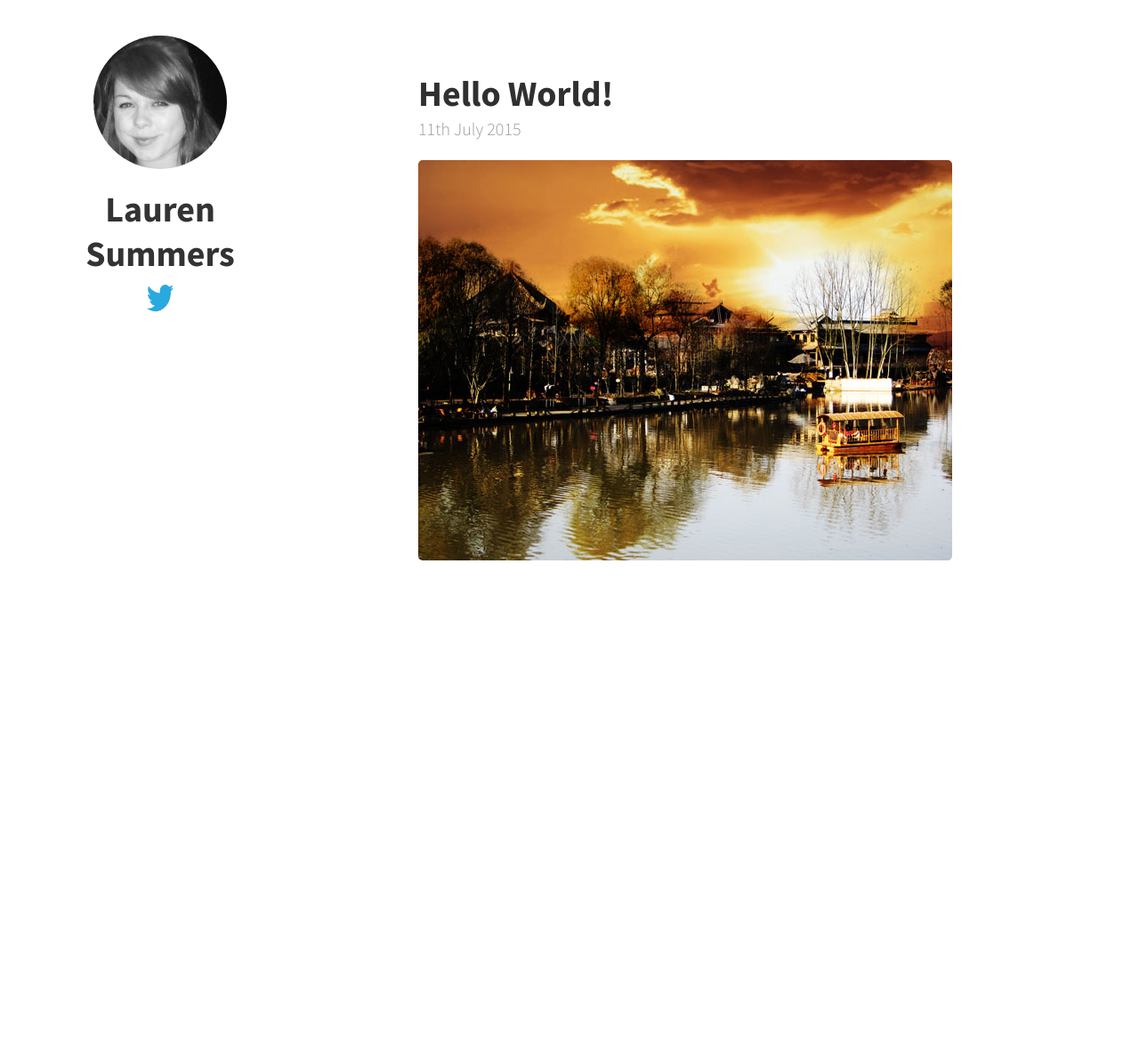
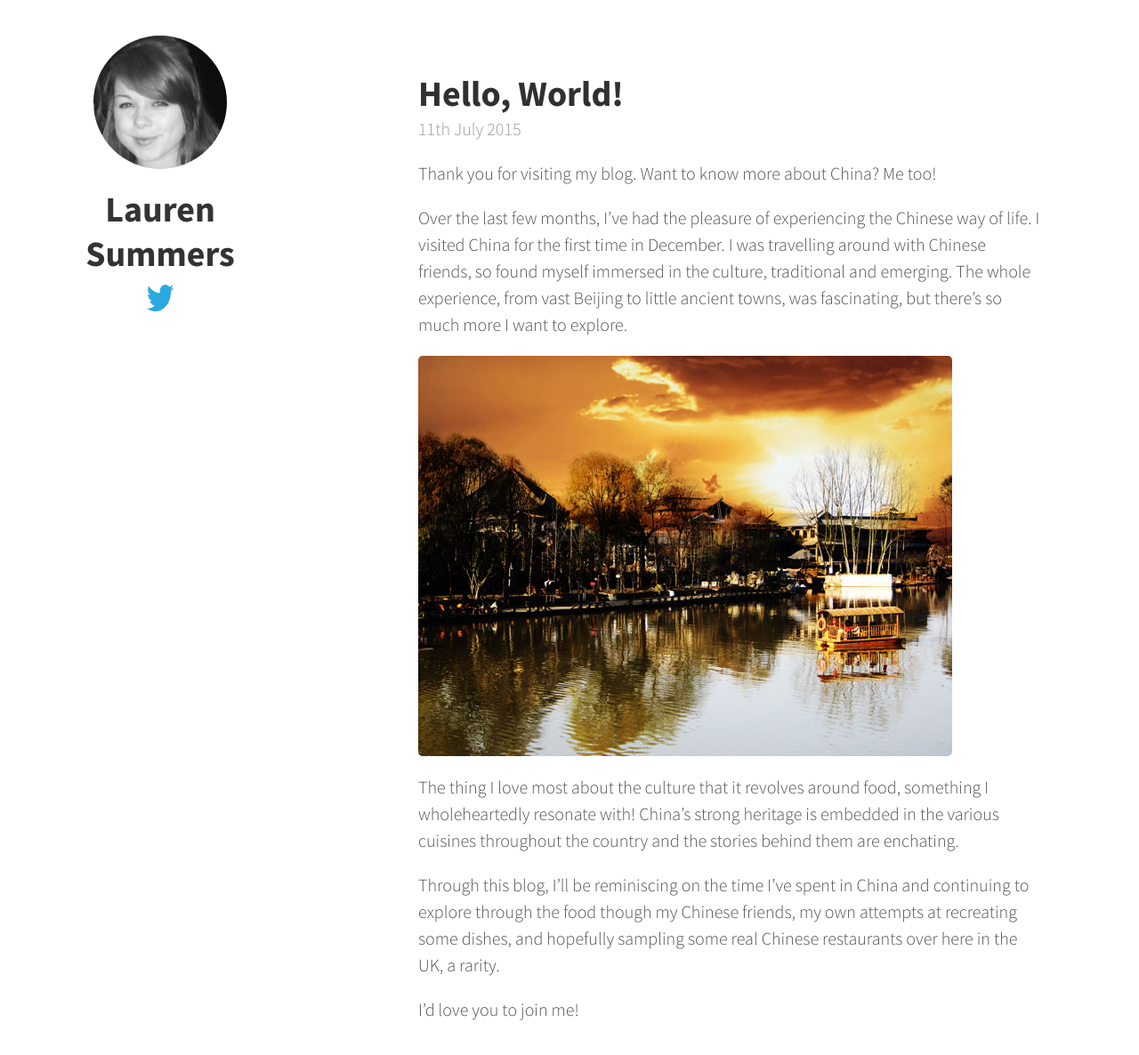
Before and after one commit to laurensummers/laurensummers.github.io, a Jekyll site: the page built from _posts/2015-07-11-hello-world.md, in a window 1280 px wide and 1310 px high. Shown: the top 1186 px of the window at 89% size. Built offline with Jekyll 4.4.1, drawn with Linux system fonts in a browser that asks for light colours.

Commit message:
modified post Hello World

```diff
--- a/_posts/2015-07-11-hello-world.md
+++ b/_posts/2015-07-11-hello-world.md
@@ -1,8 +1,18 @@
 ---
 layout: post
-title: Hello World!
-description: My first post.
+title: Hello, World!
+description: Thank you for visiting my blog. Want to know more about China? Me too!
 image: pinglu.jpg
 ---
 
+Thank you for visiting my blog. Want to know more about China? Me too!
+
+Over the last few months, I've had the pleasure of experiencing the Chinese way of life. I visited China for the first time in December. I was travelling around with Chinese friends, so found myself immersed in the culture, traditional and emerging. The whole experience, from vast Beijing to little ancient towns, was fascinating, but there's so much more I want to explore.
+
 ![Pinglu](/public/images/pinglu.jpg)
+
+The thing I love most about the culture that it revolves around food, something I wholeheartedly resonate with! China's strong heritage is embedded in the various cuisines throughout the country and the stories behind them are enchating.
+
+Through this blog, I'll be reminiscing on the time I've spent in China and continuing to explore through the food though my Chinese friends, my own attempts at recreating some dishes, and hopefully sampling some real Chinese restaurants over here in the UK, a rarity.
+
+I'd love you to join me!
```
